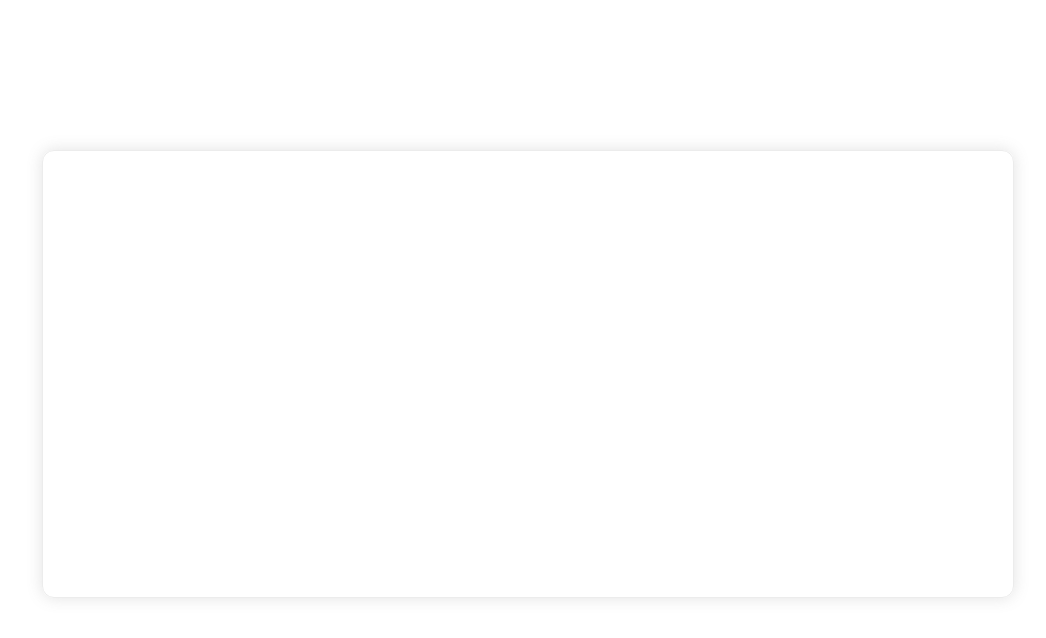
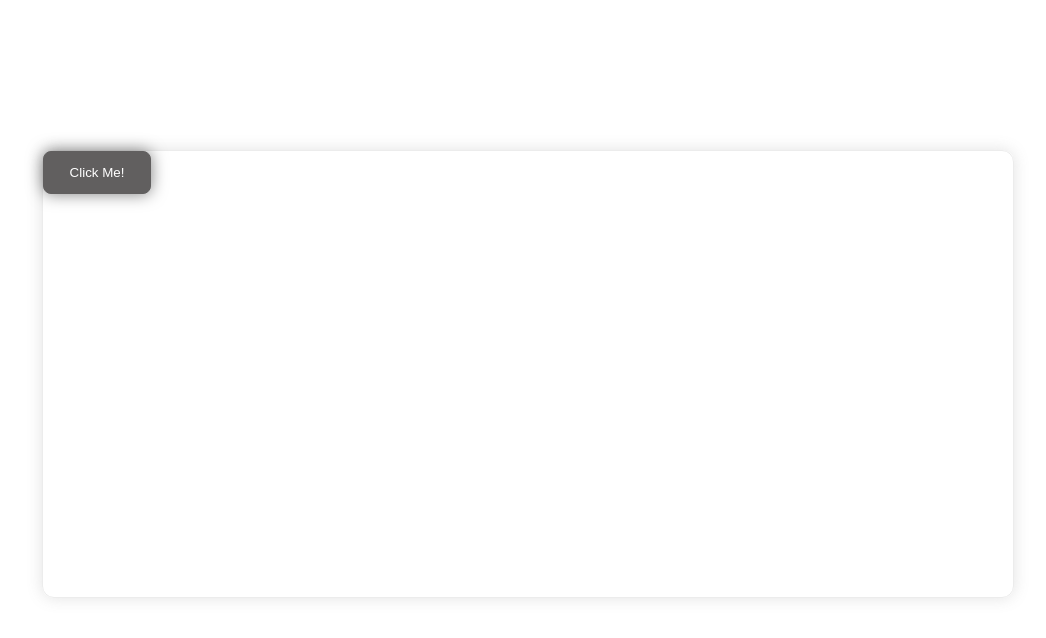
Before and after one commit to swandevagency/practice-git, a Nuxt app in the folder git/: page / in a window 1280 px wide. Shown: the top 638 px of the page, without its empty margins (112-1158 px from the left). Built offline with nearby package versions, Linux system fonts and the light colour scheme.

Commit message:
ClickMeButton Styles

```diff
--- a/git/components/ClickMebutton.vue
+++ b/git/components/ClickMebutton.vue
@@ -1,13 +1,26 @@
 <template>
-
+  <div>
+    <button id="clickMe">Click Me!</button>
+  </div>
 </template>
 
 <script>
 export default {
-
+  data() {
+    return {}
+  },
 }
 </script>
 
 <style>
-
+button {
+  position: relative;
+  color: white;
+  padding: 13px 26px;
+  background-color: rgb(97, 95, 95);
+  border: 1px solid rgb(97, 95, 95);
+  box-shadow: 0 0 16px rgba(0, 0, 0, 0.5);
+  border-radius: 8px;
+  cursor: pointer;
+}
 </style>
```
